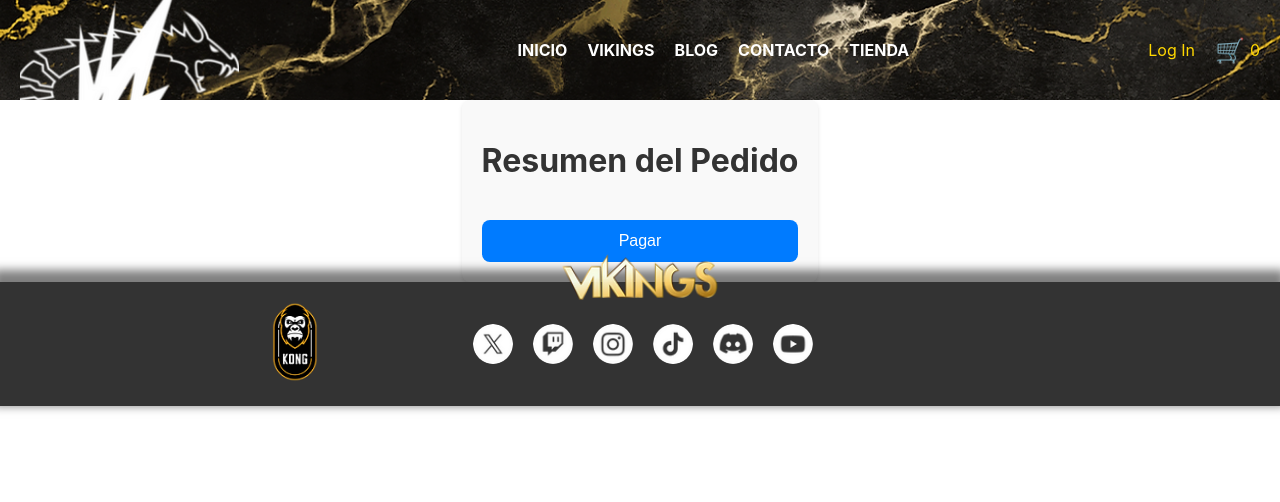
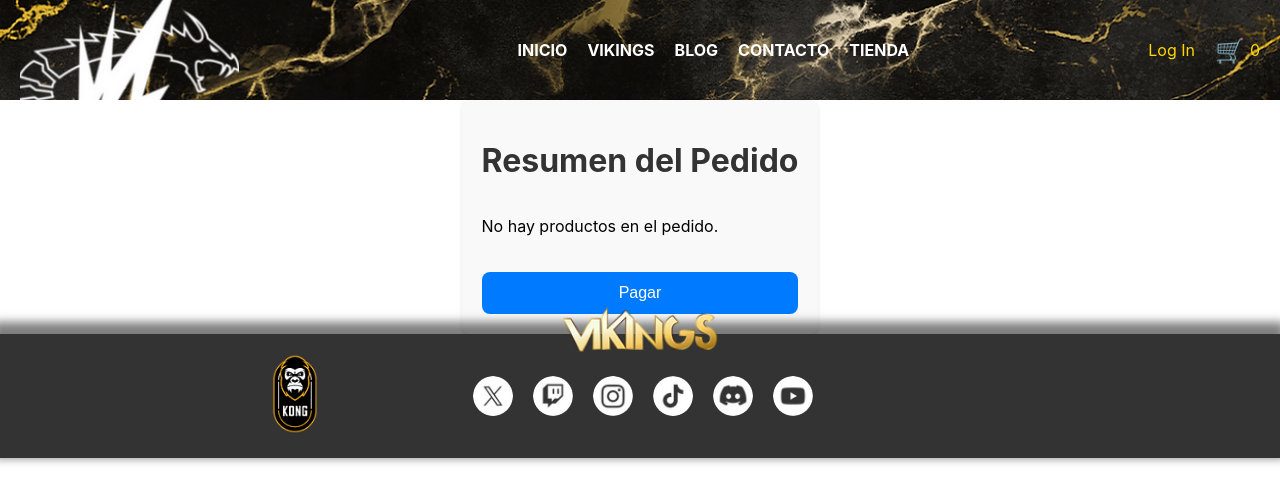
Before and after one commit to rupi014/vikings-frontend, a React (Create React App) app: page /pago in a window 1280 px wide. Shown: the top 502 px of the page. Built offline with nearby package versions, Linux system fonts and the light colour scheme.

Commit message:
payment page added post order

```diff
--- a/src/components/cesta.js
+++ b/src/components/cesta.js
@@ -56,6 +56,7 @@ const Cesta = () => {
                 }
 
                 console.log('Pedido realizado');
+                localStorage.setItem('lastOrder', JSON.stringify(cesta));
                 vaciarCesta(); // Vaciar la cesta
                 navigate('/pago'); // Redirigir a la página de pago
             } catch (error) {
--- a/src/pages/pago.js
+++ b/src/pages/pago.js
@@ -1,15 +1,22 @@
-import React, { useContext } from 'react';
-import { CestaContext } from '../context/cesta-context';
+import React, { useEffect, useState } from 'react';
 import './page-styles/pago.css';
 
 const Pago = () => {
-  const { cesta } = useContext(CestaContext);
+  const [cesta, setCesta] = useState([]);
+
+  useEffect(() => {
+    const storedCesta = JSON.parse(localStorage.getItem('lastOrder'));
+    if (storedCesta) {
+      setCesta(storedCesta);
+    }
+  }, []);
 
   return (
     <div className="pago-container">
       <h1>Resumen del Pedido</h1>
       <div className="resumen-pedido">
-        {cesta.map((producto, index) => (
+        {cesta.length > 0 ? (
+          cesta.map((producto, index) => (
             <div key={index} className="producto-resumen">
               <img src={producto.image} alt={producto.name} className="producto-resumen-imagen" />
               <h2 className="producto-resumen-nombre">{producto.name}</h2>
@@ -17,7 +24,10 @@ const Pago = () => {
               <p className="producto-resumen-talla">Talla: {producto.talla || "Talla Única"}</p>
               <p className="producto-resumen-cantidad">Cantidad: {producto.cantidad}</p>
             </div>
-        ))}
+          ))
+        ) : (
+          <p>No hay productos en el pedido.</p>
+        )}
       </div>
       <button className="pagar-boton">Pagar</button>
     </div>
--- a/src/pages/producto-detalles.js
+++ b/src/pages/producto-detalles.js
@@ -39,7 +39,7 @@ const ProductoDetalles = () => {
     }
 
     addToCesta(productoConDetalles);
-    console.log('Producto agregado al carrito:', productoConDetalles);
+    console.log('Producto agregado al carrito');
   };
 
   if (error) {
```
Lines whose indentation alone changed are shown as unchanged.
